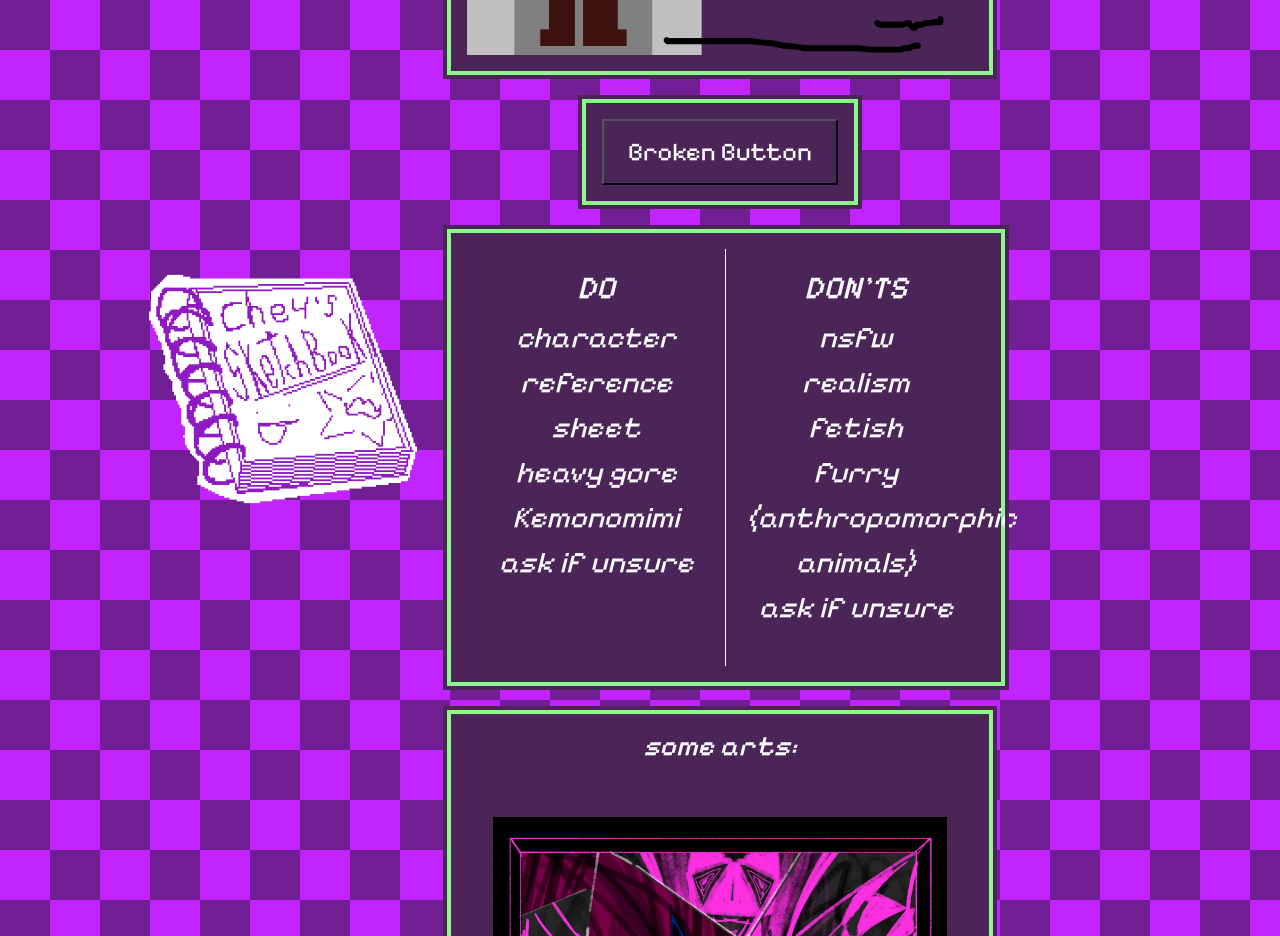
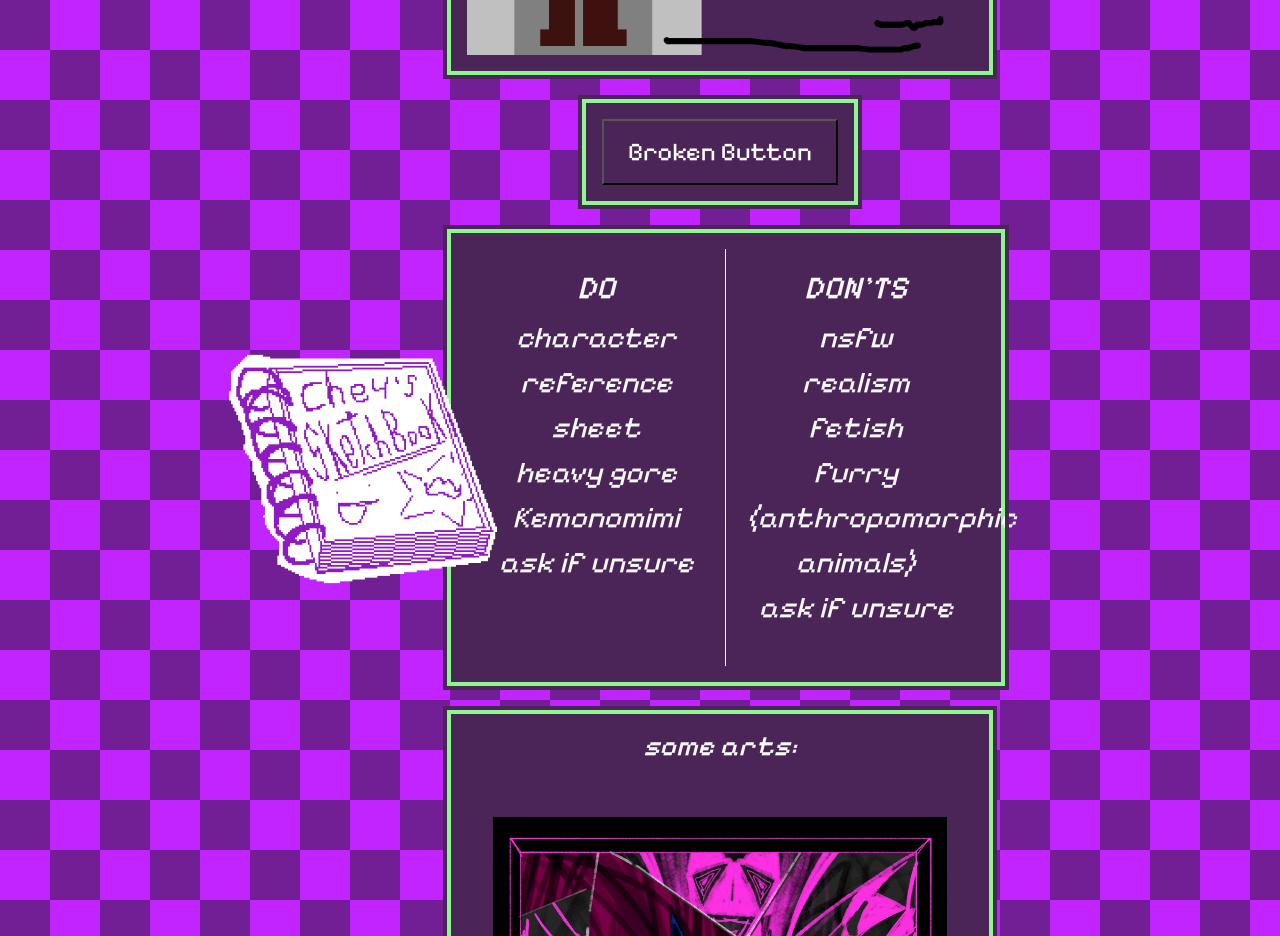
Before and after one commit to che4art/che4art, a React (Vite) app: page / in a window 1280 px wide. Shown: the part 1900-2836 px from the top of the page. Built offline with nearby package versions, Linux system fonts and the light colour scheme.

Commit message:
ok did work, now PLS DON'T BROKEN iT AGAIN

```diff
--- a/src/components/Door.jsx
+++ b/src/components/Door.jsx
@@ -43,6 +43,8 @@ export default function Door({ onOpen }) {
           display: "block",
           userSelect: "none",
           pointerEvents: "none",
+          marginLeft: "10vh" ,
+          top: "10vh",
 
         }}
       />
```
